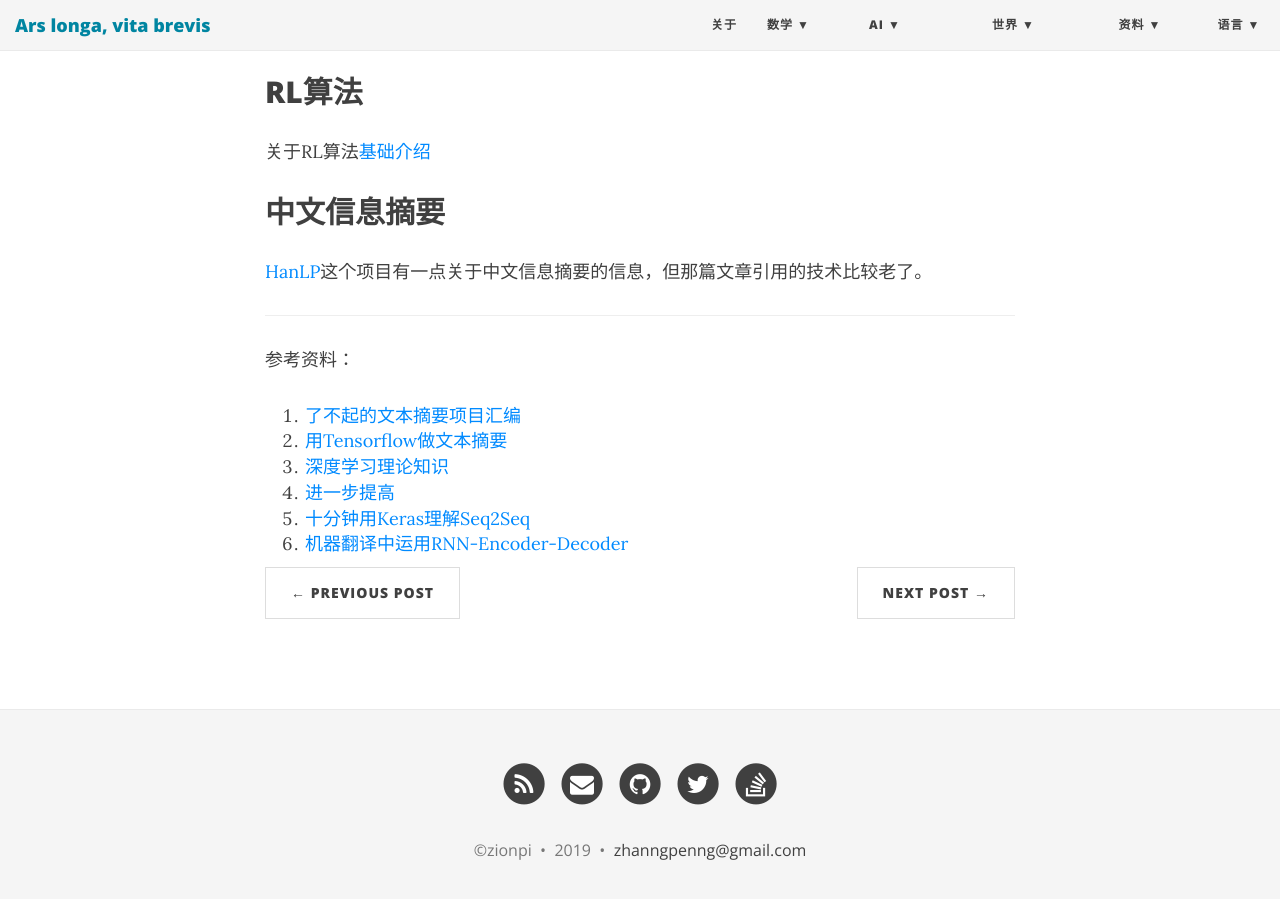
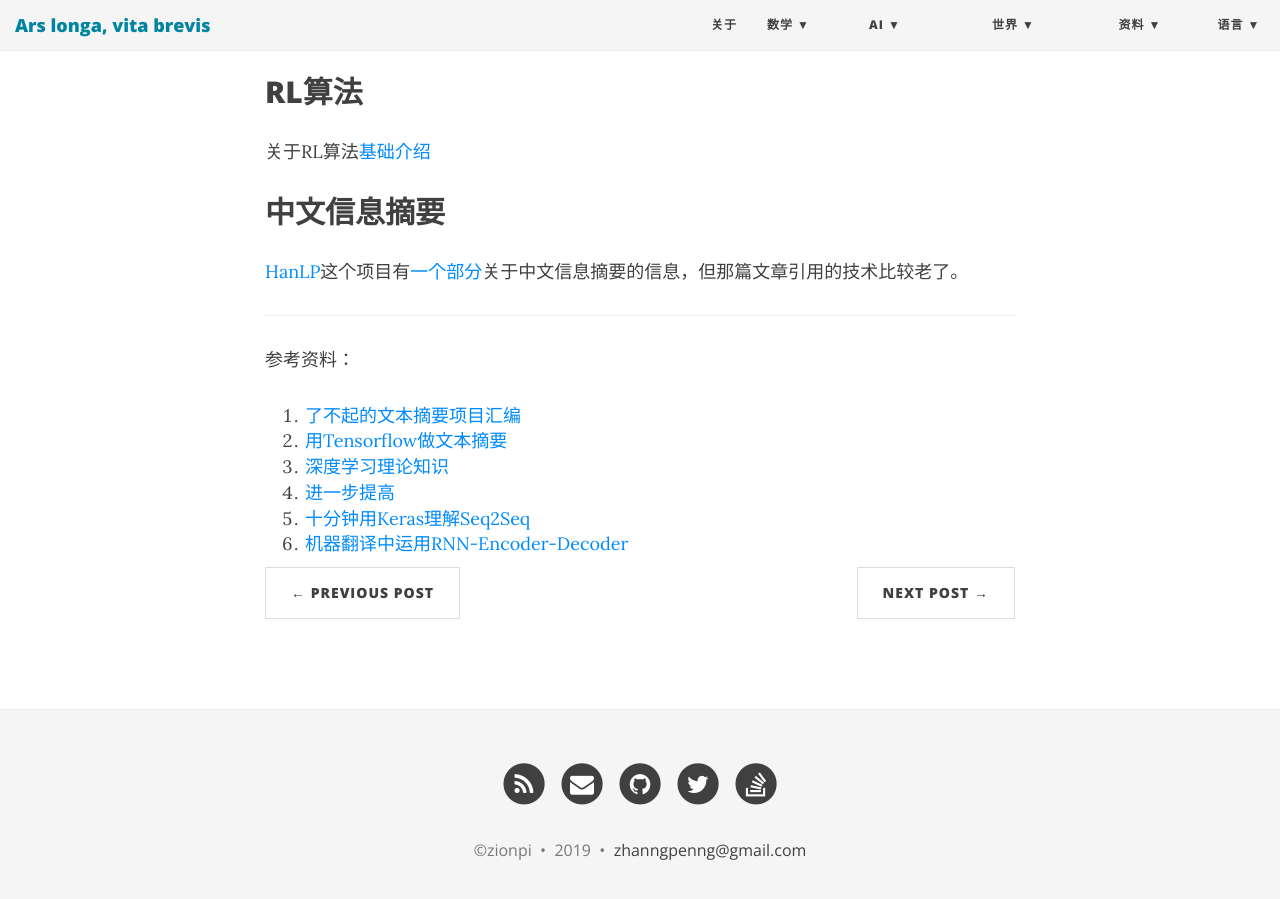
Before and after one commit to ZionPi/zionpi.github.io, a Jekyll site: the page built from _posts/2016-10-15-chinese-text-automatic-summarization.md, in a window 1280 px wide and 900 px high, scrolled down 709 px. Built offline with Jekyll 4.4.1, drawn with Linux system fonts in a browser that asks for light colours; nearby versions of some CDN libraries.

Commit message:
Update 2016-10-15-chinese-text-automatic-summarization.md

```diff
--- a/_posts/2016-10-15-chinese-text-automatic-summarization.md
+++ b/_posts/2016-10-15-chinese-text-automatic-summarization.md
@@ -17,7 +17,7 @@ Keras有一个基于LSTM的[Seq2Seq实现](https://github.com/keras-team/keras/b
 关于RL算法[基础介绍](https://medium.com/@jonathan_hui/rl-basics-algorithms-and-terms-ae98314851d7)
 
 ## 中文信息摘要
-[HanLP](https://github.com/hankcs/HanLP)这个项目有一点关于中文信息摘要的信息，但那篇文章引用的技术比较老了。
+[HanLP](https://github.com/hankcs/HanLP)这个项目有[一个部分](https://github.com/letiantian/TextRank4ZH)关于中文信息摘要的信息，但那篇文章引用的技术比较老了。
 
 ---
 参考资料：
```
